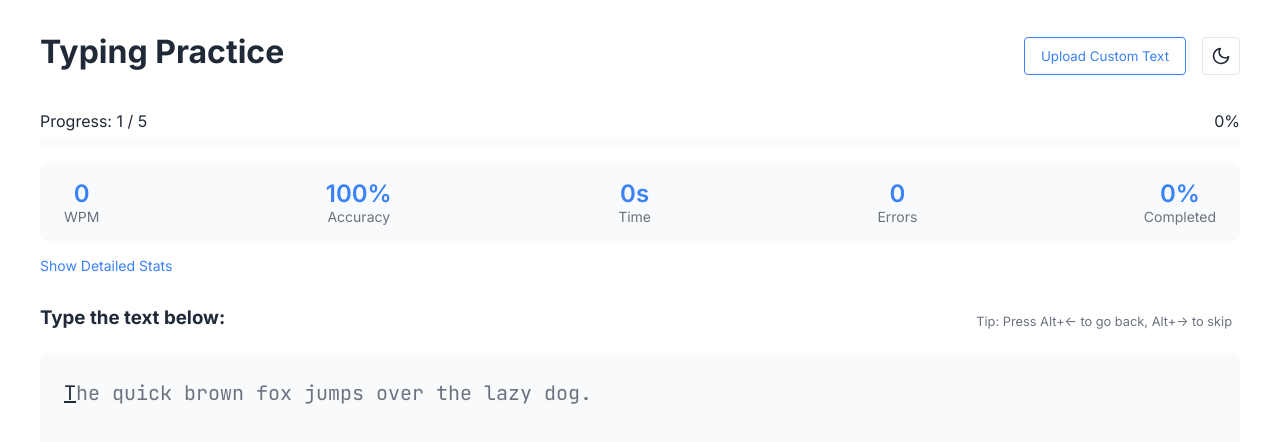
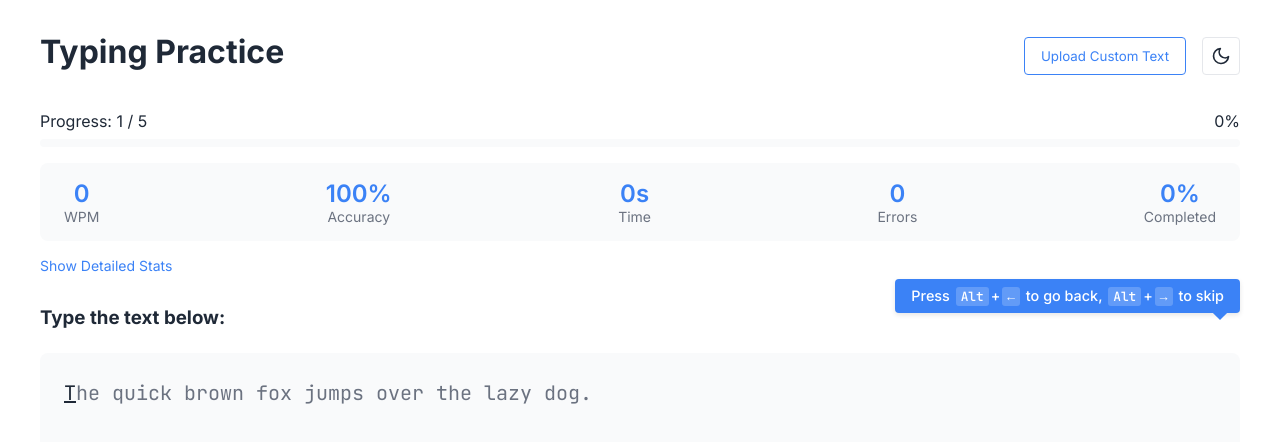
Before and after one commit to binchenX/type, a Next.js app: page / in a window 1280 px wide. Shown: the top 442 px of the page. Built offline with nearby package versions, Linux system fonts and the light colour scheme.

Commit message:
ui: highlight shortcut

```diff
--- a/pages/index.tsx
+++ b/pages/index.tsx
@@ -33,6 +33,42 @@ const Main = styled.main`
   display: flex;
   flex-direction: column;
   gap: 2rem;
+`;
+
+// New styled component for keyboard shortcuts tips
+const KeyboardTips = styled.div`
+  position: absolute;
+  top: -10px;
+  right: 0;
+  background-color: var(--primary);
+  color: white;
+  font-size: 0.9rem;
+  font-weight: 500;
+  padding: 0.5rem 1rem;
+  border-radius: 4px;
+  box-shadow: 0 2px 5px rgba(0, 0, 0, 0.1);
+  transform: translateY(-50%);
+  z-index: 10;
+
+  &:after {
+    content: '';
+    position: absolute;
+    bottom: -5px;
+    right: 15px;
+    width: 10px;
+    height: 10px;
+    background-color: var(--primary);
+    transform: rotate(45deg);
+  }
+
+  kbd {
+    background-color: rgba(255, 255, 255, 0.2);
+    border-radius: 3px;
+    padding: 1px 5px;
+    margin: 0 2px;
+    font-family: var(--font-mono);
+    font-size: 0.8rem;
+  }
 `;
 
 export default function Home() {
@@ -307,16 +343,9 @@ export default function Home() {
                                     />
 
                                     <div style={{ position: 'relative' }}>
-                                        <div style={{
-                                            position: 'absolute',
-                                            top: '0',
-                                            right: '0',
-                                            fontSize: '0.8rem',
-                                            color: 'var(--text-light)',
-                                            padding: '0.5rem'
-                                        }}>
-                                            Tip: Press Alt+← to go back, Alt+→ to skip
-                                        </div>
+                                        <KeyboardTips>
+                                            Press <kbd>Alt</kbd>+<kbd>←</kbd> to go back, <kbd>Alt</kbd>+<kbd>→</kbd> to skip
+                                        </KeyboardTips>
                                         <TypingArea
                                             text={getCurrentContent()}
                                             typingState={typingState}
```
